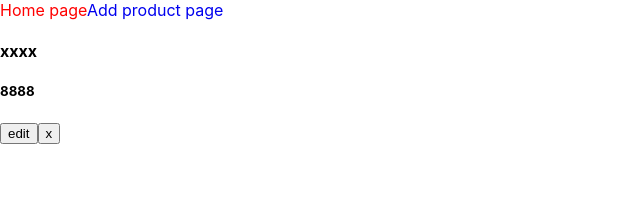
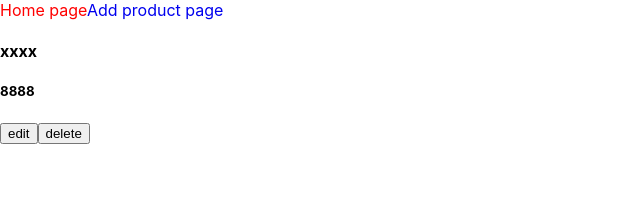
Before and after one commit to daniarabykeev/fortrain, a React (Create React App) app: page / in a window 1280 px wide. Shown: the top 213 px of the page, without its empty margins (0-640 px from the left). Built offline with nearby package versions, Linux system fonts and the light colour scheme; data requests are answered from the project's data file.

Commit message:
fix: change HomePage

```diff
--- a/src/pages/HomePage.jsx
+++ b/src/pages/HomePage.jsx
@@ -24,7 +24,7 @@ function HomePage() {
                 deleteProduct(item.id);
               }}
             >
-              x
+              delete
             </button>
           </div>
         );
```
